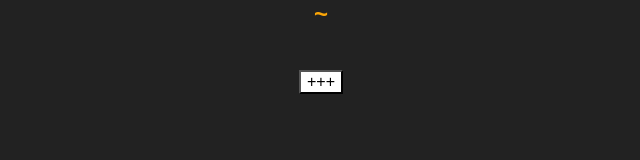
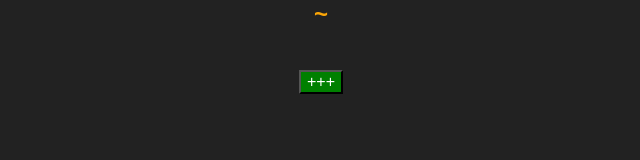
Before and after one commit to 0mj/react-app-deuce, a React (Create React App) app: page / in a window 1280 px wide. Shown: the part 120-280 px from the top of the page, without its empty margins (319-959 px from the left). Built offline with nearby package versions, Linux system fonts and the light colour scheme.

Commit message:
66 setting styles dynamically

```diff
--- a/src/App.js
+++ b/src/App.js
@@ -62,7 +62,8 @@ class App extends Component {
 
     //  CSS Styling in javascript mmkay
     const style = {
-      backgroundColor: '#fff',
+      backgroundColor: 'green',
+      color: 'white',
       font: 'inherit',
       border_radius:'12px'
     }
@@ -82,6 +83,7 @@ class App extends Component {
           })}
         </div>
       );
+      style.backgroundColor = 'red';
     }
 
     return (
```
